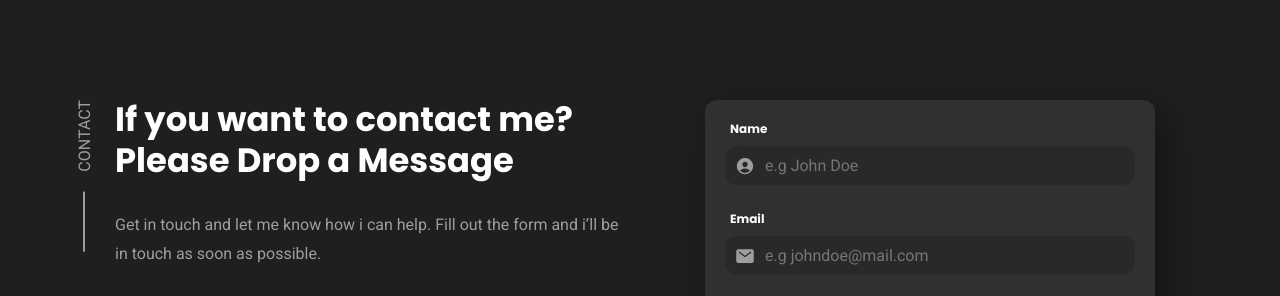
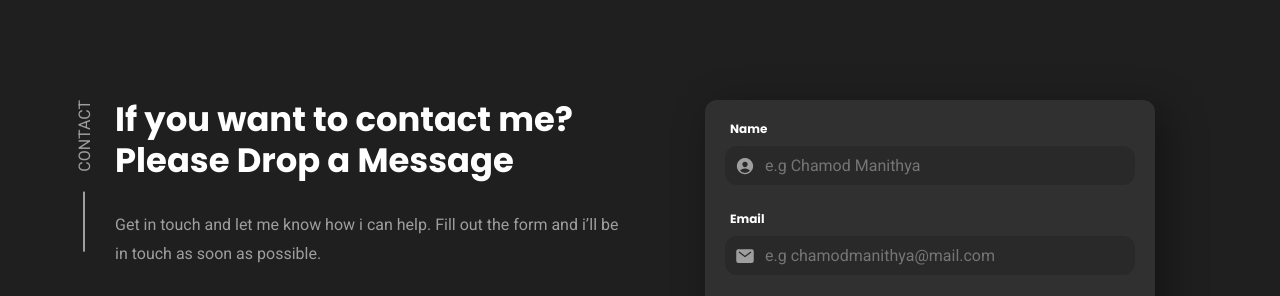
Before and after one commit to chamodmanithya-tech/Chamod, a plain HTML site: page index.html in a window 1280 px wide. Shown: the part 3648-3944 px from the top of the page. Drawn offline with nearby package versions, Linux system fonts and the light colour scheme; a web font is replaced by a local one.

Commit message:
Update index.html
changed contact information

```diff
--- a/index.html
+++ b/index.html
@@ -5,7 +5,7 @@
   <meta charset="UTF-8">
   <meta http-equiv="X-UA-Compatible" content="IE=edge">
   <meta name="viewport" content="width=device-width, initial-scale=1.0">
-  <title>Chamod - personal portfolio</title>
+  <title>Chamod Manithya</title>
 
   <!--
     - favicon
@@ -806,7 +806,7 @@
 
             <div class="input-wrapper">
 
-              <input type="text" name="name" id="name" required placeholder="e.g John Doe" class="input-field">
+              <input type="text" name="name" id="name" required placeholder="e.g Chamod Manithya" class="input-field">
 
               <ion-icon name="person-circle"></ion-icon>
 
@@ -820,7 +820,7 @@
 
             <div class="input-wrapper">
 
-              <input type="email" name="email" id="email" required placeholder="e.g johndoe@mail.com"
+              <input type="email" name="email" id="email" required placeholder="e.g chamodmanithya@mail.com"
                 class="input-field">
 
               <ion-icon name="mail"></ion-icon>
```
